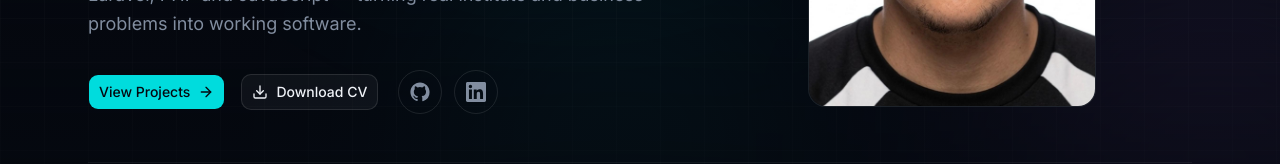
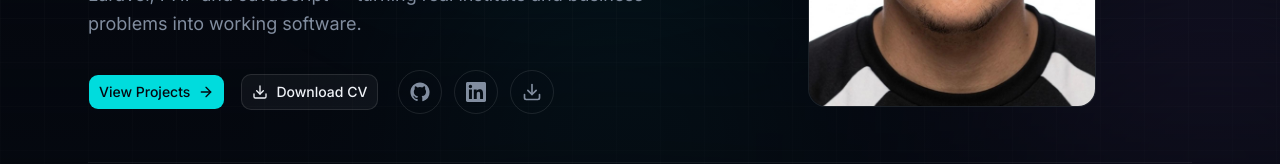
Before and after one commit to mariolopezcorpas-cloud/Portfolio, a Next.js app: page / in a window 1280 px wide. Shown: the part 466-630 px from the top of the page. Built offline with nearby package versions, Linux system fonts and the light colour scheme.

Commit message:
cambio, he añadido mi cover letter para poder descargar

```diff
--- a/components/portfolio/hero.tsx
+++ b/components/portfolio/hero.tsx
@@ -138,6 +138,14 @@ export function Hero() {
               >
                 <LinkedinIcon className="size-5" />
               </a>
+              <a
+                href="/mi%20carta%20de%20presentacion.pdf"
+                download="mi carta de presentacion.pdf"
+                aria-label={language === "en" ? "Download cover letter" : "Descargar carta de presentación"}
+                className="flex size-11 items-center justify-center rounded-full border border-border text-muted-foreground transition-colors hover:border-neon-cyan/50 hover:text-neon-cyan"
+              >
+                <Download className="size-5" />
+              </a>
             </div>
           </motion.div>
 
```
Also changed, not shown: 1 other file (tests, documents, lock files or other folders).
